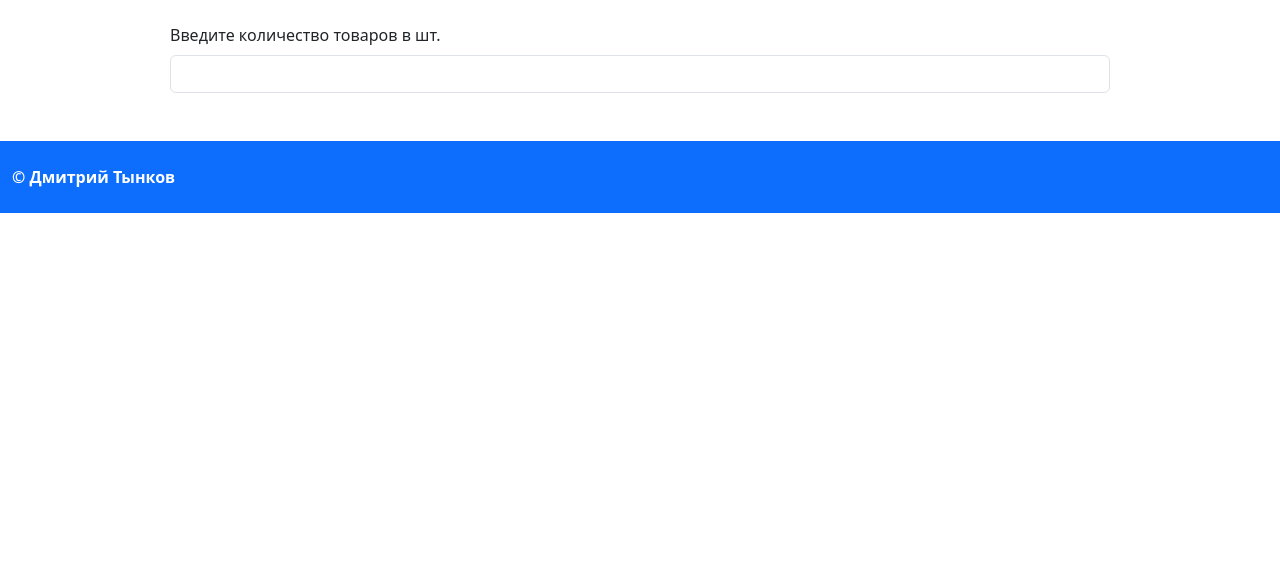
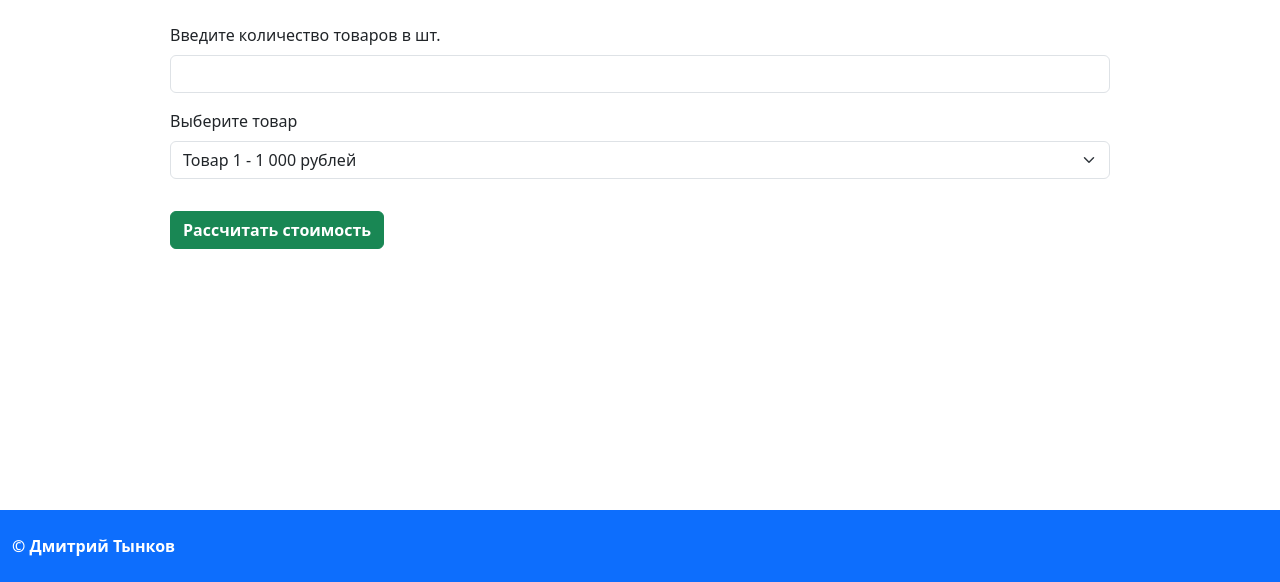
Before and after one commit to kalisdevt/task5, a plain HTML site: page index.html in a window 1280 px wide. Shown: the part 218-800 px from the top of the page. Drawn offline with nearby package versions, Linux system fonts and the light colour scheme.

Commit message:
Add files via upload

```diff
--- a/index.html
+++ b/index.html
@@ -40,10 +40,20 @@
                 <label for="countOfProducts" class="form-label">Введите количество товаров в шт.</label>
                 <input type="number" id="countOfProducts" class="form-control">
             </div>
+
+            <div class="mb-3">
+                <label for="orders" class="form-label">Выберите товар</label>
+                <select class="form-select" id="orders"></select>
+            </div>
+
+            <div class="alert alert-danger" id="errorHolder"></div>
+            <div class="alert alert-primary d-none" id="resultHolder"></div>
+
+            <button class="btn btn-success mt-3 font-weight-bold" id="calculateSumm">Рассчитать стоимость</button>
         </div>
     </main>
 
-    <footer class="bg-primary text-white py-4 font-weight-bold">
+    <footer class="w-100 bg-primary text-white py-4 font-weight-bold position-absolute bottom-0">
         <div class="container-fluid">
             &copy; Дмитрий Тынков
         </div>
--- a/js/index.js
+++ b/js/index.js
@@ -0,0 +1,52 @@
+document.addEventListener('DOMContentLoaded', function () {
+    let select = document.getElementById('orders');
+    let errorHolder = document.getElementById('errorHolder');
+    let button = document.getElementById('calculateSumm');
+    let countProducts = document.getElementById('countOfProducts');
+    let resultHolder = document.getElementById('resultHolder');
+
+    errorHolder.classList.add('d-none');
+    errorHolder.innerHTML = '';
+
+    let orders = [
+        {
+            title: 'Товар 1',
+            value: 1000
+        },
+        {
+            title: 'Товар 2',
+            value: 300
+        },
+        {
+            title: 'Товар 3',
+            value: 5000
+        },
+        { title: 'Товар 4', value: 400 }
+    ];
+
+    for (let i = 0; i < orders.length; i++) {
+        select.innerHTML += `
+            <option value=${orders[i].value}>${orders[i].title} - ${orders[i].value.toLocaleString('ru-RU')} рублей</select>
+        `;
+    }
+
+    button.addEventListener('click', function () {
+        errorHolder.classList.add('d-none');
+        errorHolder.innerHTML = '';
+        const count = countProducts.value;
+        const orderPrice = select.value;
+        console.log(count, orderPrice);
+        const reg = /^[1-9][0-9]*/;
+
+        if (!reg.test(count)) {
+            errorHolder.innerHTML = 'Вы ввели недопустимое значение или оно пустое';
+            errorHolder.classList.remove('d-none');
+            return;
+        }
+
+        const result = (Number(orderPrice) * Number(count)).toLocaleString('ru-RU');
+
+        resultHolder.innerHTML = `Итоговая стоимость товаров: ${result} рублей.`;
+        resultHolder.classList.remove('d-none');
+    });
+});
```
